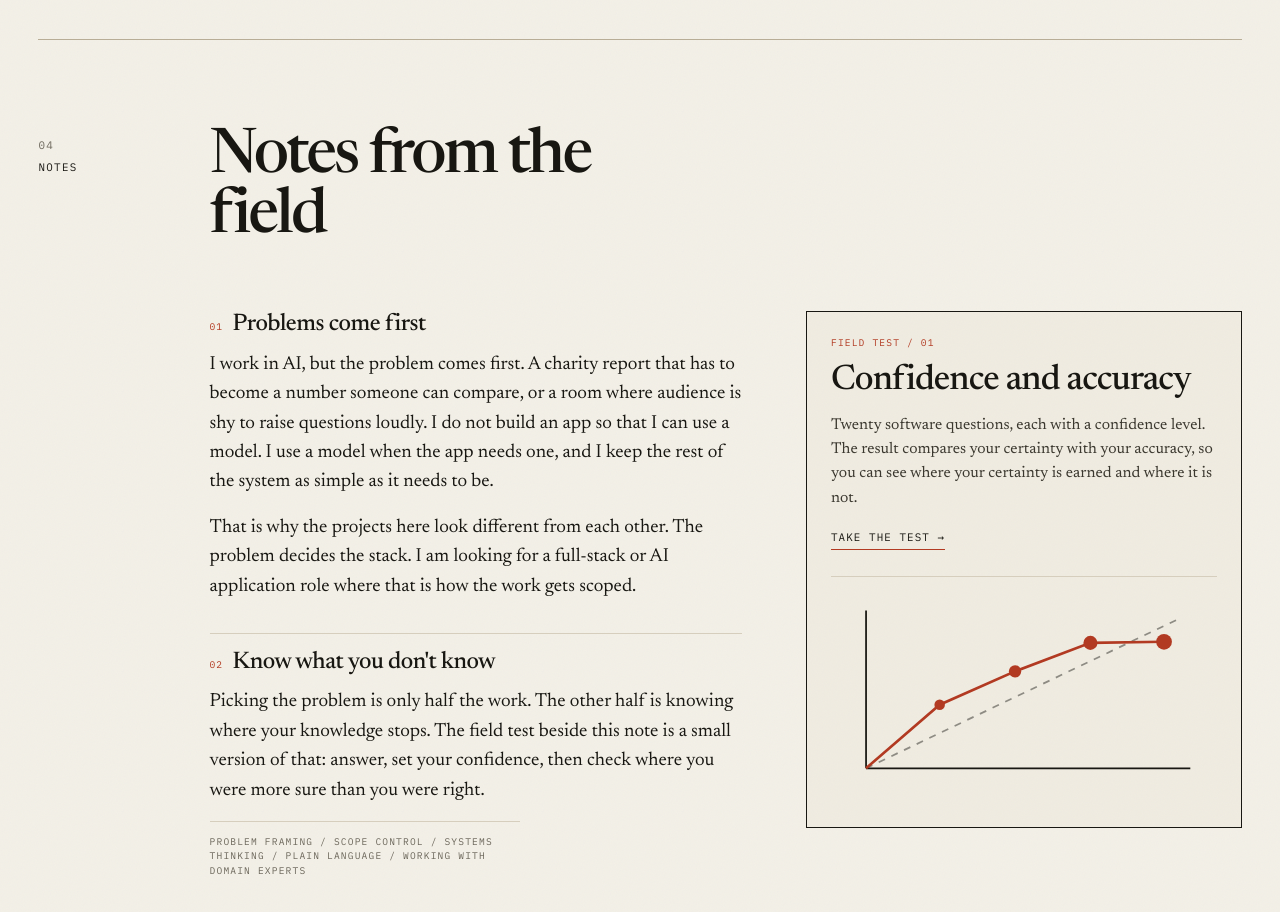
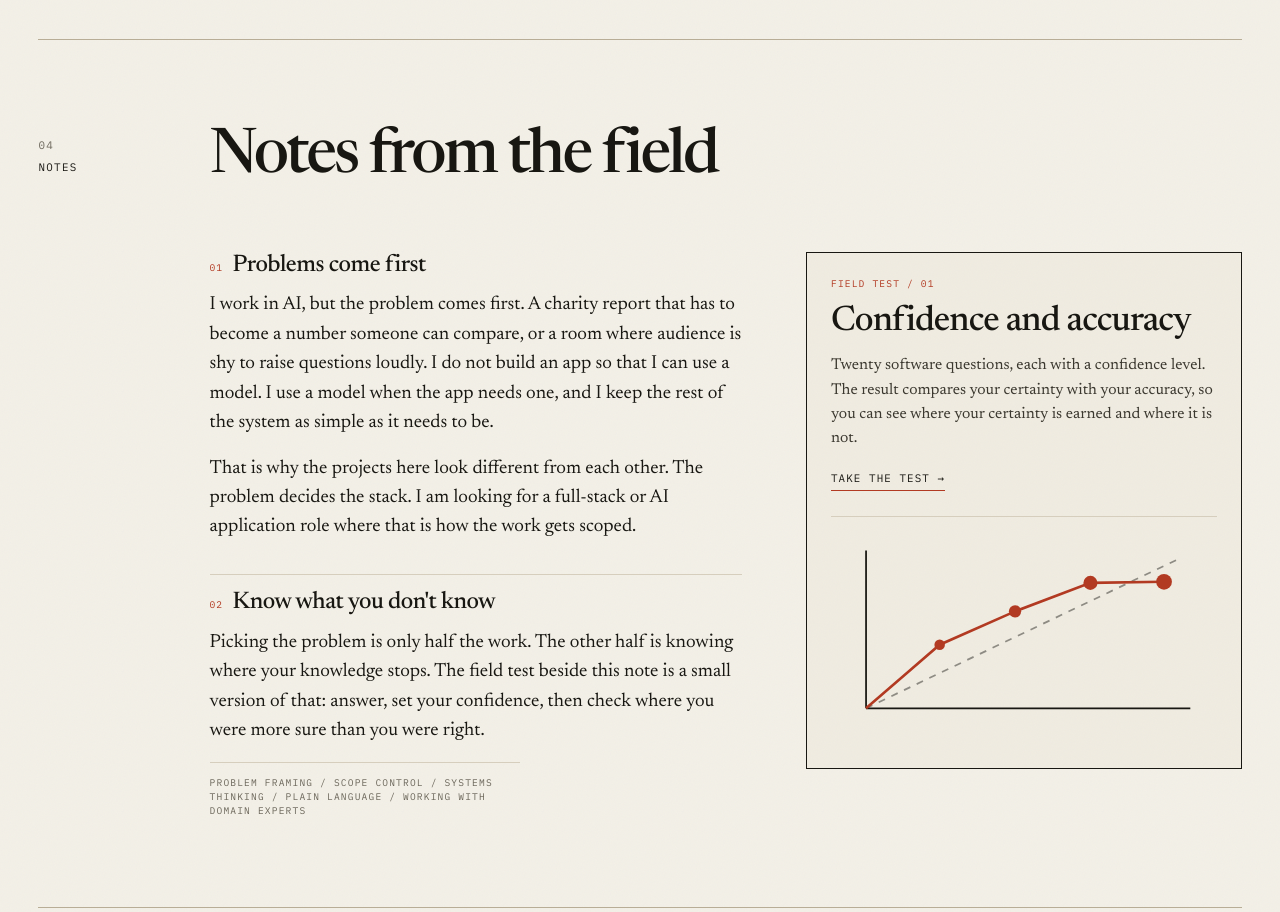
Before and after one commit to po-man/po-man.github.io, an Astro site: page / in a window 1280 px wide. Shown: the part 6440-7352 px from the top of the page. Built offline with nearby package versions, Linux system fonts and the light colour scheme; Astro itself is replaced by a stand-in of ours.

Commit message:
fix: header line breaks

```diff
--- a/src/styles/site.css
+++ b/src/styles/site.css
@@ -281,6 +281,12 @@ textarea {
   gap: clamp(1rem, 4vw, 4rem);
   align-items: end;
   margin-bottom: clamp(2.5rem, 5vw, 4rem);
+}
+
+/* A heading without an intro line gets the full row, so an empty second
+   column cannot squeeze it into an unintended wrap. */
+.section-head:has(> h2:only-child) {
+  grid-template-columns: 1fr;
 }
 
 .section-head h2 {
```
